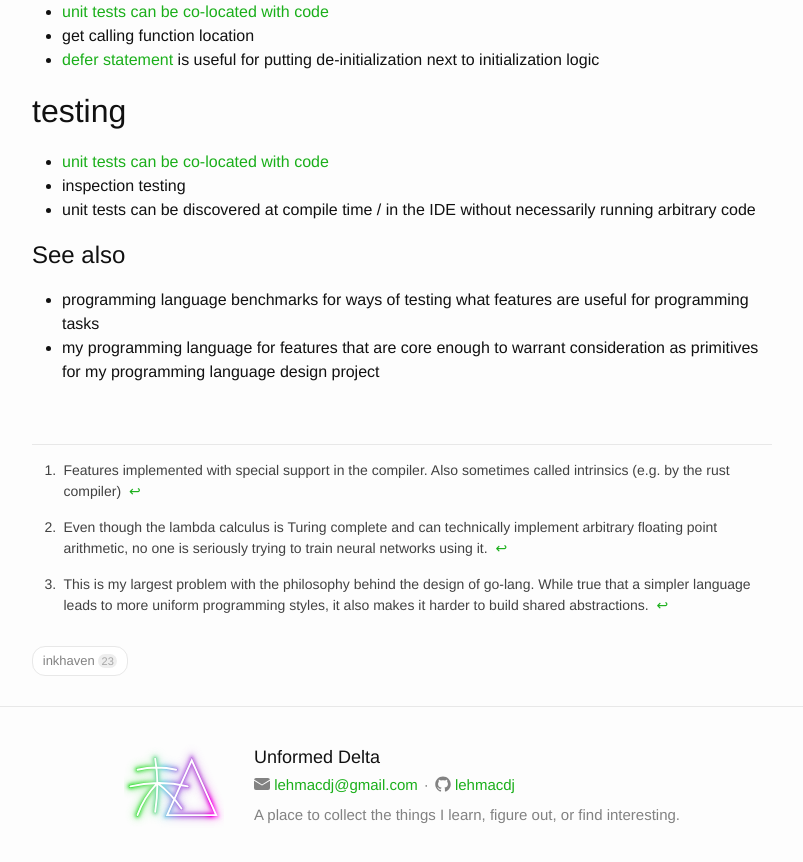
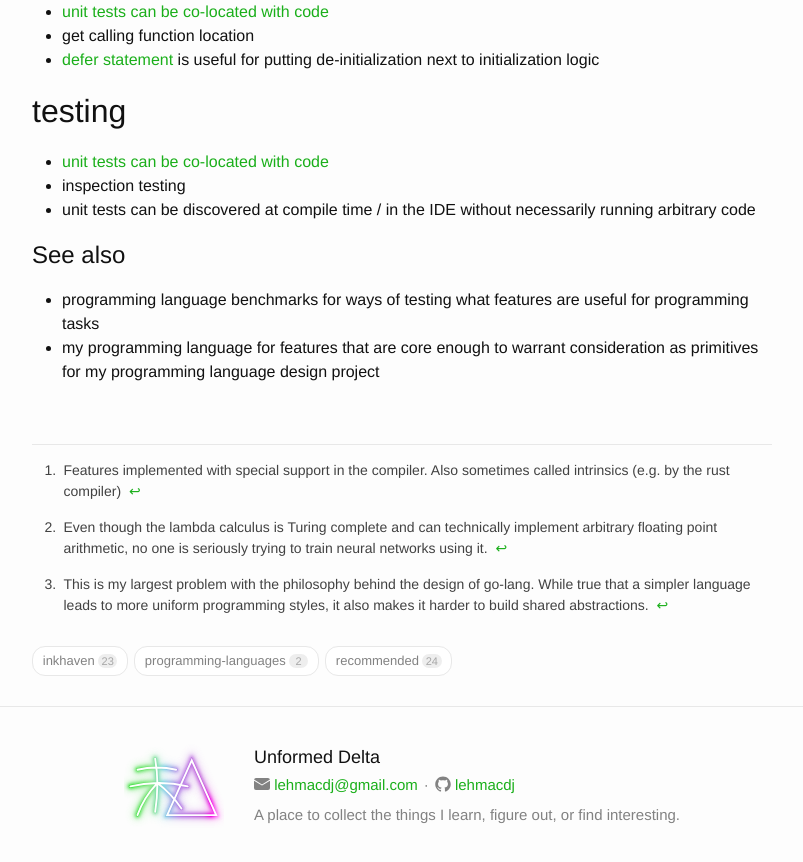
Before and after one commit to lehmacdj/blog, a Jekyll site: the page built from _notes/dCtl1IFIC8VF-programming-language-features-and-optimizations.md, in a window 1280 px wide and 900 px high, scrolled down 5515 px. Shown: the top 862 px of the window, without its empty margins (238-1041 px from the left). Built offline with Jekyll 4.4.1, drawn with Linux system fonts in a browser that asks for light colours.

Commit message:
Update tags

```diff
--- a/_notes/dCtl1IFIC8VF-programming-language-features-and-optimizations.md
+++ b/_notes/dCtl1IFIC8VF-programming-language-features-and-optimizations.md
@@ -5,7 +5,7 @@ date: 2026-04-23 17:12 -0700
 permalink: /dCtl1IFIC8VF/programming-language-features-and-optimizations
 redirect_from:
   - /dCtl1IFIC8VF
-tags: [inkhaven]
+tags: [inkhaven, recommended, programming-languages]
 ---
 
 My dream programming language would be able to express the syntax and semantics of every other programming language idiomatically. In this framing a good programming language would have few builtins[^builtins] but would still be able to manifest many more specific features as library definitions.
@@ -63,7 +63,7 @@ This category encapsulates language features that make working with effects easi
 - See also: [Effects](/t1WnMS8gb0uo/effects)
 
 ## working with coeffects
-- [method (/with) notation](/zOnT5C3LH1V2/method-notation-with-notation): relatively undeveloped, but interesting
+- [method (/with) notation](/zOnT5C3LH1V2/method-with-notation): relatively undeveloped, but interesting
 - [coeffects can act as interpreters for effects](/0yMXYaW73qbq/coeffects-can-act-as-interpreters-for-effects): vague but interesting, method notation has some extra ideas for this
 - See also: [coeffects / consumer effects](/mxPjuprza4i8/coeffects-consumer-effects)
 
```
